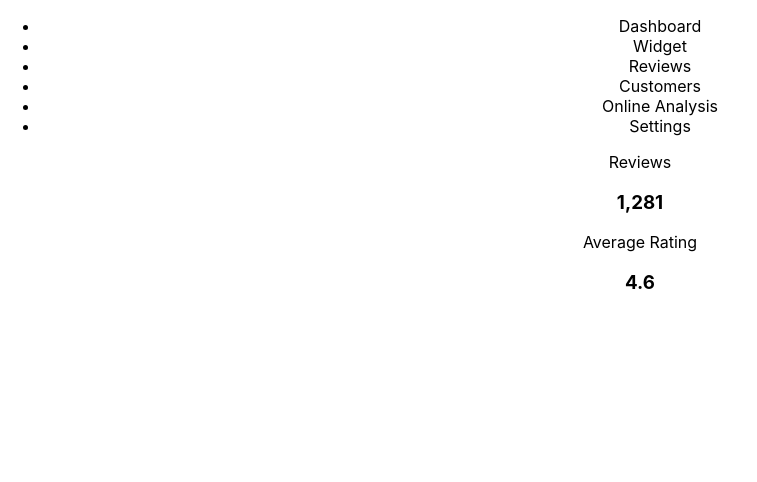
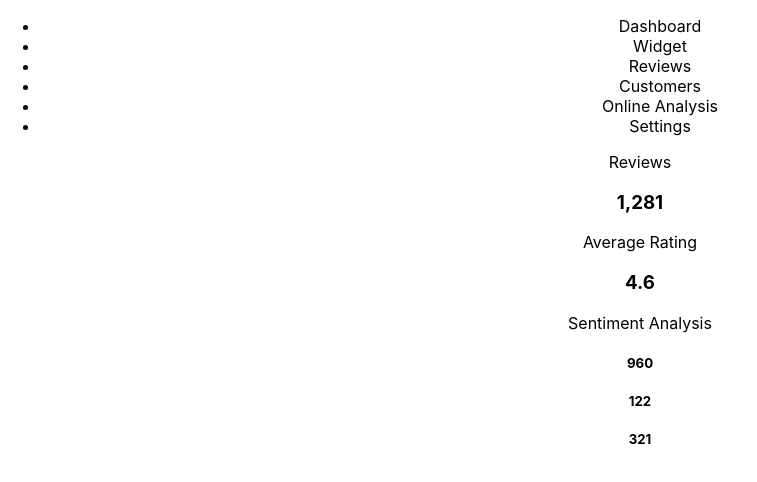
Before and after one commit to kellynelson13/Dashboard, a React (Create React App) app: page / in a window 1280 px wide. Shown: the top 482 px of the page, without its empty margins (0-757 px from the left). Built offline with nearby package versions, Linux system fonts and the light colour scheme.

Commit message:
creates sentiment analysis component

```diff
--- a/src/App.js
+++ b/src/App.js
@@ -2,6 +2,7 @@ import './App.css';
 import Sidebar from "./components/Sidebar";
 import Reviews from "./components/Reviews";
 import AverageRating from "./components/AverageRating";
+import SentimentAnalysis from './components/SentimentAnalysis';
 
 function App() {
   return (
@@ -9,6 +10,7 @@ function App() {
       <Sidebar />
       <Reviews number="1,281"/>
       <AverageRating average="4.6"/>
+      <SentimentAnalysis />
     </div>
   );
 }
--- a/src/components/SentimentAnalysis.js
+++ b/src/components/SentimentAnalysis.js
@@ -0,0 +1,13 @@
+
+const SentimentAnalysis = () => {
+    return (
+        <div>
+            <p>Sentiment Analysis</p>
+            <h5>960</h5>
+            <h5>122</h5>
+            <h5>321</h5>
+        </div>
+    )
+}
+
+export default SentimentAnalysis;
```
